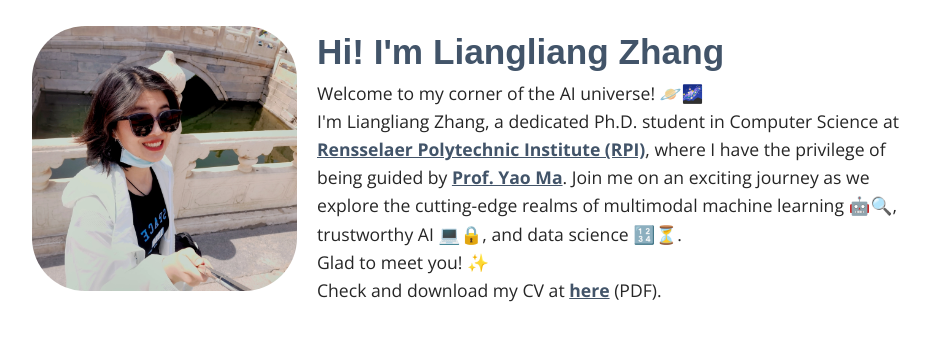
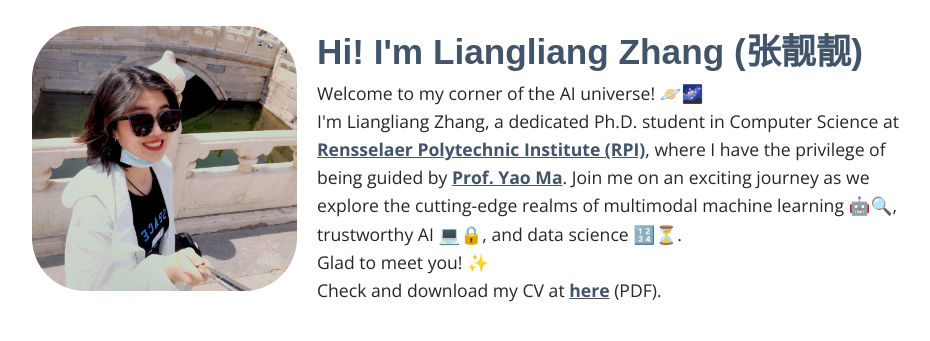
Before and after one commit to liangliang6v6/liangliang6v6.github.io, a Jekyll site: the page built from index.html, in a window 1280 px wide and 900 px high, cut to the strip 504-845 px from the top of the window. Shown: the whole strip, without its empty margins (173-1103 px from the left). Built offline with Jekyll 4.4.1, drawn with Linux system fonts in a browser that asks for light colours; some web fonts are replaced.

Commit message:
Update index.html

```diff
--- a/index.html
+++ b/index.html
@@ -4,7 +4,7 @@ layout: default
 <div class="bio">
   <img src="{{ 'assets/img/profile.jpg' | prepend: site.baseurl }}" alt="Profile Photo" class="profile-photo">
   <div class="bio-content">
-    <h2>Hi! I'm Liangliang Zhang </h2>
+    <h2>Hi! I'm Liangliang Zhang (张靓靓) </h2>
     <p>
       Welcome to my corner of the AI universe! 🪐🌌<br>
       I'm Liangliang Zhang, a dedicated Ph.D. student in Computer Science at
```
